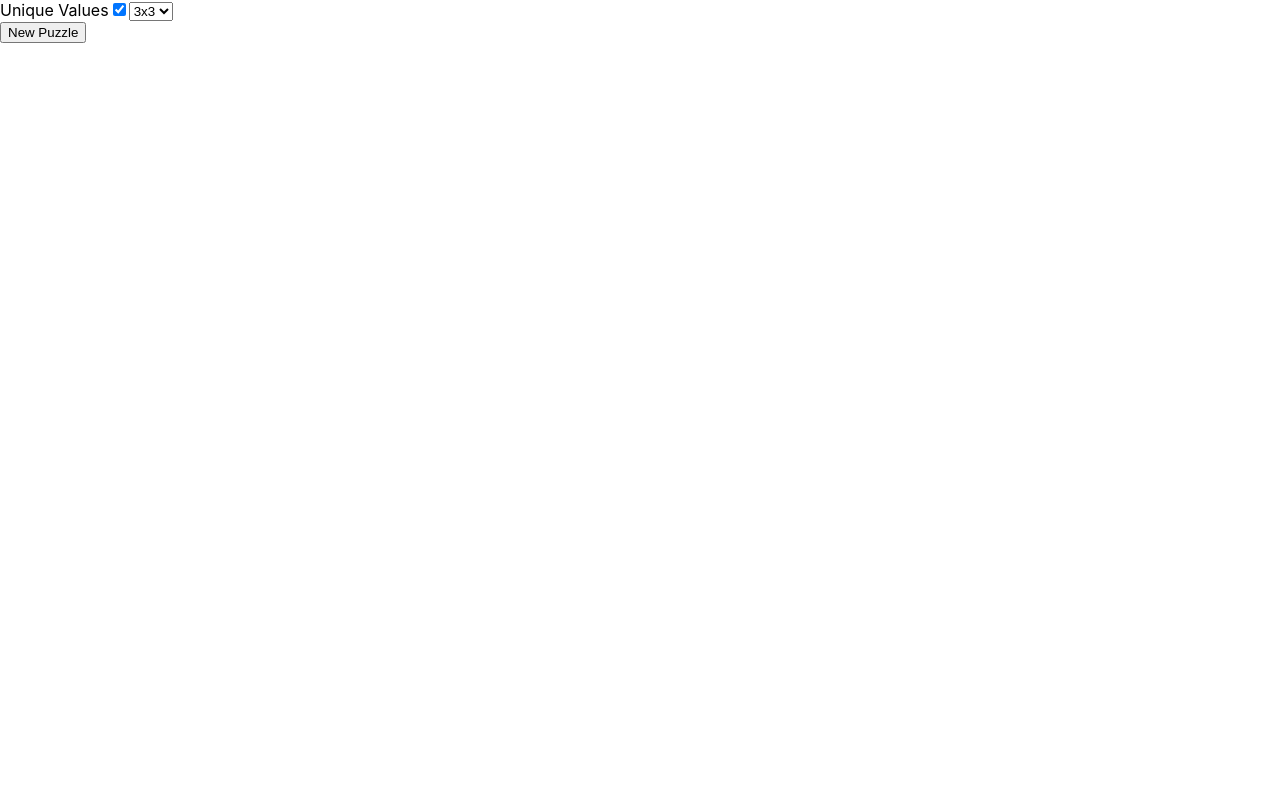
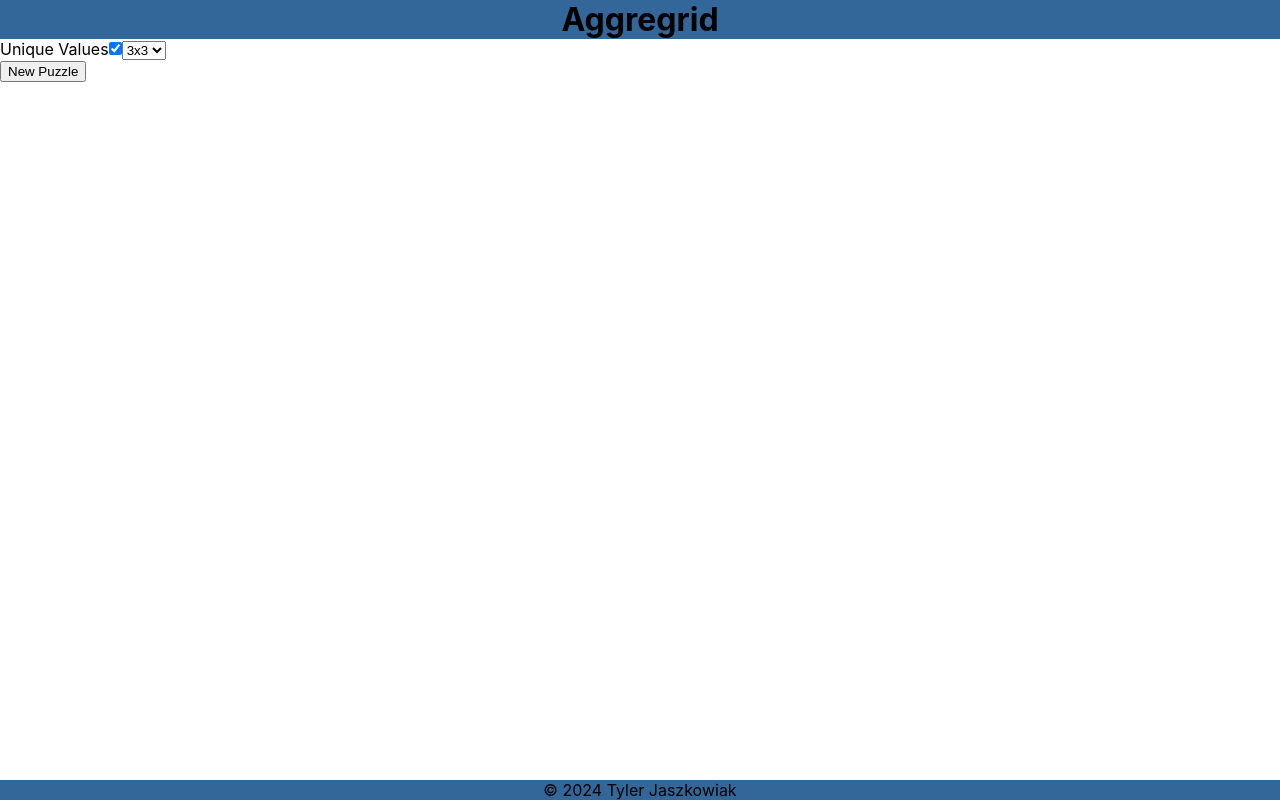
Before and after one commit to tjasz/aggregrid, a React (Create React App) app: page / in a window 1280 px wide. Built offline with nearby package versions, Linux system fonts and the light colour scheme.

Commit message:
Add app header and footer

```diff
--- a/src/App.css
+++ b/src/App.css
@@ -1,3 +1,16 @@
+.app-header,
+.app-footer {
+  background-color: #336699;
+  text-align: center;
+  height: fit-content;
+  width: 100%;
+}
+
+.app-footer {
+  position: absolute;
+  bottom: 0;
+}
+
 #root {
   width: 100%;
 }
--- /dev/null
+++ b/src/AppFooter.tsx
@@ -0,0 +1,5 @@
+export default function AppFooter() {
+  return <div className="app-footer">
+    <p>&copy; 2024 Tyler Jaszkowiak</p>
+  </div>
+}
--- /dev/null
+++ b/src/AppHeader.tsx
@@ -0,0 +1,5 @@
+export default function AppHeader() {
+  return <div className="app-header">
+    <h1>Aggregrid</h1>
+  </div>
+}
--- a/src/index.css
+++ b/src/index.css
@@ -1,3 +1,7 @@
+* {
+  margin: 0;
+}
+
 body {
   margin: 0;
   font-family: -apple-system, BlinkMacSystemFont, 'Segoe UI', 'Roboto', 'Oxygen',
--- a/src/index.tsx
+++ b/src/index.tsx
@@ -4,13 +4,17 @@ import './index.css';
 import App from './App';
 import * as serviceWorkerRegistration from './serviceWorkerRegistration';
 import reportWebVitals from './reportWebVitals';
+import AppHeader from './AppHeader';
+import AppFooter from './AppFooter';
 
 const root = ReactDOM.createRoot(
   document.getElementById('root') as HTMLElement
 );
 root.render(
   <React.StrictMode>
+    <AppHeader />
     <App />
+    <AppFooter />
   </React.StrictMode>
 );
 
```
